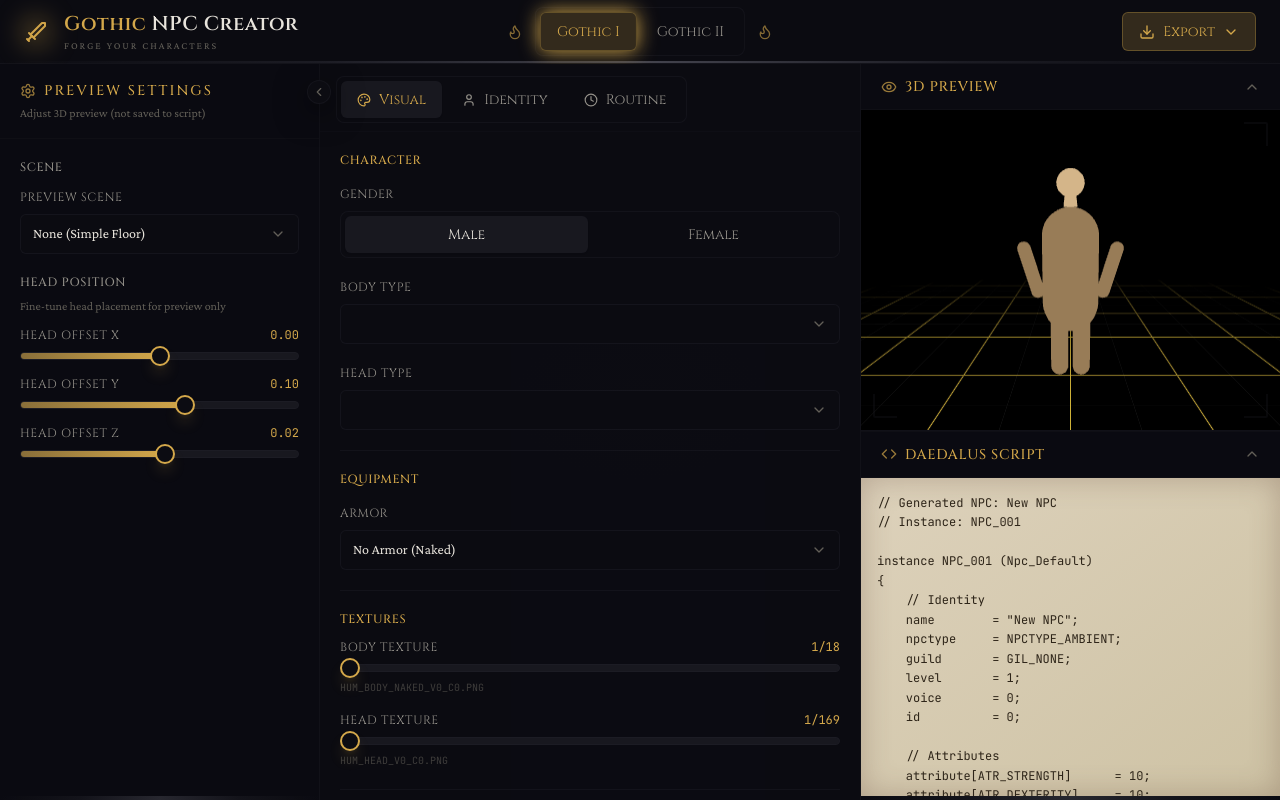
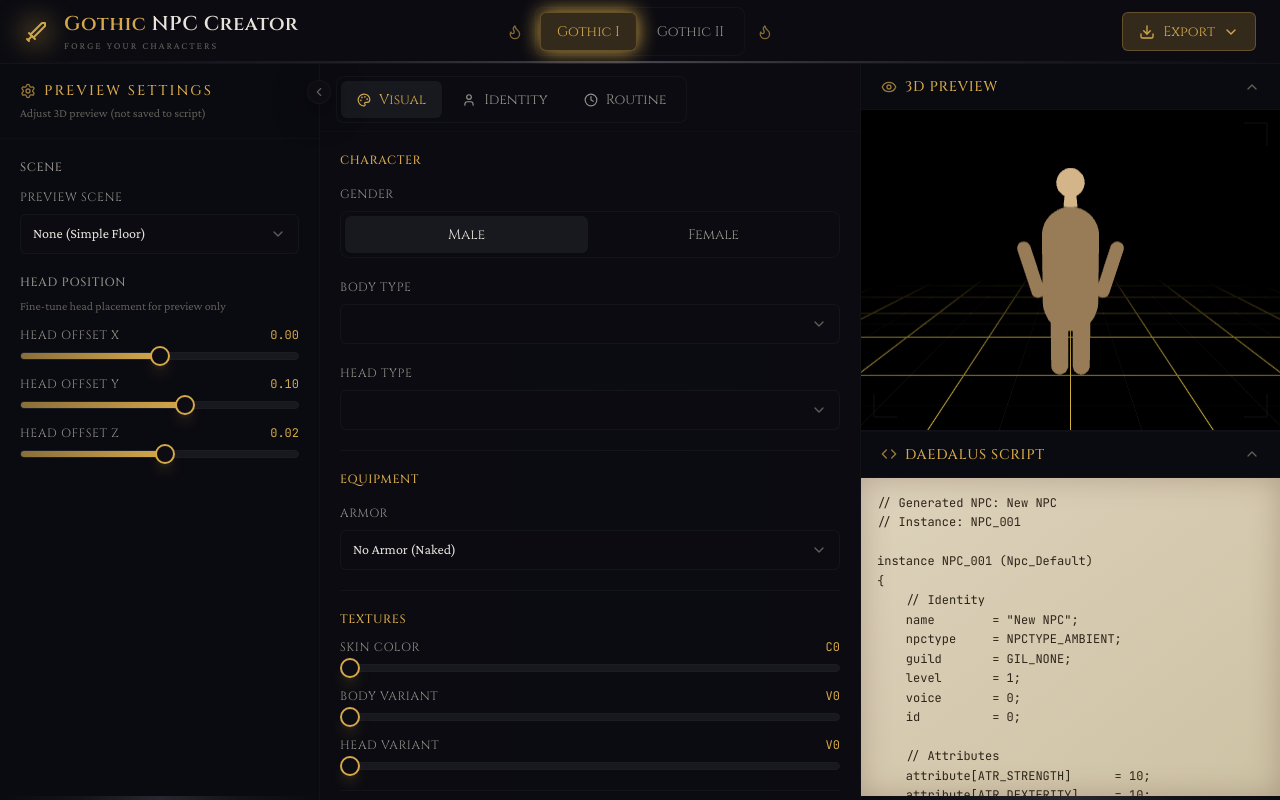
Before and after one commit to Vegolas/gothic-npc-maker, a React (Vite) app: page / in a window 1280 px wide. Built offline with nearby package versions, Linux system fonts and the light colour scheme; the HTML template or start-up script is replaced by a standard one.

Commit message:
Editor UX

```diff
--- a/src/components/editors/VisualEditor.tsx
+++ b/src/components/editors/VisualEditor.tsx
@@ -47,7 +47,6 @@
         </h3>
         <div className="space-y-4">
           <BodyTextureSelector />
-          <HeadTextureSelector />
         </div>
       </div>
 
--- a/src/components/selectors/TextureSelector.tsx
+++ b/src/components/selectors/TextureSelector.tsx
@@ -1,101 +1,165 @@
 import { useNPCStore } from '../../stores/npcStore'
-import { discoverBodyTextureFiles, discoverHeadTextureFiles } from '../../utils/assetDiscovery'
+import {
+  discoverBodyTextureFiles,
+  discoverHeadTextureFiles,
+  discoverAllSkinColors,
+  discoverBodyVariantsForSkinColor,
+  discoverHeadVariantsForSkinColor,
+  discoverSkinColorsForBodyVariant
+} from '../../utils/assetDiscovery'
 import { SliderNew } from '../ui/slider-new'
+import { useEffect } from 'react'
 
 /**
- * Body texture selector - file-based
- * Directly selects from discovered texture files
+ * Unified texture selector with smart filtering
+ * Approach: Skin Color first → filters Body/Head Variants
+ * This ensures only compatible combinations are shown
  */
-export function BodyTextureSelector() {
+export function TextureSelector() {
   const gameVersion = useNPCStore((state) => state.config.gameVersion)
   const gender = useNPCStore((state) => state.config.gender)
   const bodyMesh = useNPCStore((state) => state.config.bodyMesh)
+  const headMesh = useNPCStore((state) => state.config.headMesh)
   const bodyTextureFile = useNPCStore((state) => state.config.bodyTextureFile)
+  const headTextureFile = useNPCStore((state) => state.config.headTextureFile)
+  const bodyTextureVariant = useNPCStore((state) => state.config.bodyTexture)
+  const headTextureVariant = useNPCStore((state) => state.config.headTexture)
+  const skinColor = useNPCStore((state) => state.config.skinColor)
   const setBodyTextureFile = useNPCStore((state) => state.setBodyTextureFile)
+  const setHeadTextureFile = useNPCStore((state) => state.setHeadTextureFile)
+  const setBodyTextureVariant = useNPCStore((state) => state.setBodyTexture)
+  const setHeadTextureVariant = useNPCStore((state) => state.setHeadTexture)
+  const setSkinColor = useNPCStore((state) => state.setSkinColor)
 
-  const textureFiles = discoverBodyTextureFiles(bodyMesh, gameVersion, gender)
+  // G1 Female uses file-based selection
+  const isG1Female = gameVersion === 'g1' && gender === 'female'
 
-  // Find current index or default to 0
-  const currentIndex = bodyTextureFile
-    ? textureFiles.indexOf(bodyTextureFile)
-    : 0
-  const safeIndex = currentIndex >= 0 ? currentIndex : 0
+  if (isG1Female) {
+    const bodyTextureFiles = discoverBodyTextureFiles(bodyMesh, gameVersion, gender)
+    const headTextureFiles = discoverHeadTextureFiles(headMesh, gameVersion, gender)
 
-  const handleChange = (index: number) => {
-    const file = textureFiles[index]
-    setBodyTextureFile(file || null)
-  }
+    const bodyIndex = bodyTextureFile ? bodyTextureFiles.indexOf(bodyTextureFile) : 0
+    const safeBodyIndex = bodyIndex >= 0 ? bodyIndex : 0
 
-  if (textureFiles.length === 0) {
+    const headIndex = headTextureFile ? headTextureFiles.indexOf(headTextureFile) : 0
+    const safeHeadIndex = headIndex >= 0 ? headIndex : 0
+
     return (
-      <div className="text-xs text-text-muted">
-        No body textures found for {bodyMesh}
+      <div className="space-y-4">
+        {bodyTextureFiles.length > 0 ? (
+          <div className="space-y-2">
+            <SliderNew
+              label="Body Texture"
+              min={0}
+              max={bodyTextureFiles.length - 1}
+              step={1}
+              value={[safeBodyIndex]}
+              onValueChange={([value]) => setBodyTextureFile(bodyTextureFiles[value] || null)}
+              valueFormat={(v) => `${v + 1}/${bodyTextureFiles.length}`}
+            />
+            <TextureFileDisplay filename={bodyTextureFiles[safeBodyIndex]} />
+          </div>
+        ) : (
+          <div className="text-xs text-text-muted">No body textures found</div>
+        )}
+
+        {headTextureFiles.length > 0 ? (
+          <div className="space-y-2">
+            <SliderNew
+              label="Head Texture"
+              min={0}
+              max={headTextureFiles.length - 1}
+              step={1}
+              value={[safeHeadIndex]}
+              onValueChange={([value]) => setHeadTextureFile(headTextureFiles[value] || null)}
+              valueFormat={(v) => `${v + 1}/${headTextureFiles.length}`}
+            />
+            <TextureFileDisplay filename={headTextureFiles[safeHeadIndex]} />
+          </div>
+        ) : (
+          <div className="text-xs text-text-muted">No head textures found</div>
+        )}
       </div>
     )
   }
 
+  // Smart filtering approach: Skin Color → Body/Head Variants
+  const availableSkinColors = discoverAllSkinColors(gameVersion, gender)
+  const availableBodyVariants = discoverBodyVariantsForSkinColor(bodyMesh, skinColor, gameVersion, gender)
+  const availableHeadVariants = discoverHeadVariantsForSkinColor(headMesh, skinColor, gameVersion, gender)
+
+  // Auto-adjust if current selections are out of range
+  useEffect(() => {
+    if (availableSkinColors.length > 0 && !availableSkinColors.includes(skinColor)) {
+      setSkinColor(availableSkinColors[0])
+    }
+  }, [availableSkinColors, skinColor, setSkinColor])
+
+  useEffect(() => {
+    if (availableBodyVariants.length > 0 && !availableBodyVariants.includes(bodyTextureVariant)) {
+      setBodyTextureVariant(availableBodyVariants[0])
+    }
+  }, [availableBodyVariants, bodyTextureVariant, setBodyTextureVariant])
+
+  useEffect(() => {
+    if (availableHeadVariants.length > 0 && !availableHeadVariants.includes(headTextureVariant)) {
+      setHeadTextureVariant(availableHeadVariants[0])
+    }
+  }, [availableHeadVariants, headTextureVariant, setHeadTextureVariant])
+
+  if (availableSkinColors.length === 0) {
+    return <div className="text-xs text-text-muted">No textures found</div>
+  }
+
   return (
-    <div className="space-y-2">
+    <div className="space-y-4">
+      {/* Skin Color - Primary selector */}
       <SliderNew
-        label="Body Texture"
+        label="Skin Color"
         min={0}
-        max={textureFiles.length - 1}
+        max={availableSkinColors.length - 1}
         step={1}
-        value={[safeIndex]}
-        onValueChange={([value]) => handleChange(value)}
-        valueFormat={(v) => `${v + 1}/${textureFiles.length}`}
+        value={[availableSkinColors.indexOf(skinColor)]}
+        onValueChange={([index]) => setSkinColor(availableSkinColors[index])}
+        valueFormat={(index) => `C${availableSkinColors[index]}`}
       />
-      <TextureFileDisplay filename={textureFiles[safeIndex]} />
+
+      {/* Body Variant - Filtered by skin color */}
+      {availableBodyVariants.length > 0 && (
+        <SliderNew
+          label="Body Variant"
+          min={0}
+          max={availableBodyVariants.length - 1}
+          step={1}
+          value={[availableBodyVariants.indexOf(bodyTextureVariant)]}
+          onValueChange={([index]) => setBodyTextureVariant(availableBodyVariants[index])}
+          valueFormat={(index) => `V${availableBodyVariants[index]}`}
+        />
+      )}
+
+      {/* Head Variant - Filtered by skin color */}
+      {availableHeadVariants.length > 0 && (
+        <SliderNew
+          label="Head Variant"
+          min={0}
+          max={availableHeadVariants.length - 1}
+          step={1}
+          value={[availableHeadVariants.indexOf(headTextureVariant)]}
+          onValueChange={([index]) => setHeadTextureVariant(availableHeadVariants[index])}
+          valueFormat={(index) => `V${availableHeadVariants[index]}`}
+        />
+      )}
     </div>
   )
 }
 
-/**
- * Head texture selector - file-based
- * Directly selects from discovered texture files
- */
+// Keep these exports for backward compatibility
+export function BodyTextureSelector() {
+  return <TextureSelector />
+}
+
 export function HeadTextureSelector() {
-  const gameVersion = useNPCStore((state) => state.config.gameVersion)
-  const gender = useNPCStore((state) => state.config.gender)
-  const headMesh = useNPCStore((state) => state.config.headMesh)
-  const headTextureFile = useNPCStore((state) => state.config.headTextureFile)
-  const setHeadTextureFile = useNPCStore((state) => state.setHeadTextureFile)
-
-  const textureFiles = discoverHeadTextureFiles(headMesh, gameVersion, gender)
-
-  // Find current index or default to 0
-  const currentIndex = headTextureFile
-    ? textureFiles.indexOf(headTextureFile)
-    : 0
-  const safeIndex = currentIndex >= 0 ? currentIndex : 0
-
-  const handleChange = (index: number) => {
-    const file = textureFiles[index]
-    setHeadTextureFile(file || null)
-  }
-
-  if (textureFiles.length === 0) {
-    return (
-      <div className="text-xs text-text-muted">
-        No head textures found
-      </div>
-    )
-  }
-
-  return (
-    <div className="space-y-2">
-      <SliderNew
-        label="Head Texture"
-        min={0}
-        max={textureFiles.length - 1}
-        step={1}
-        value={[safeIndex]}
-        onValueChange={([value]) => handleChange(value)}
-        valueFormat={(v) => `${v + 1}/${textureFiles.length}`}
-      />
-      <TextureFileDisplay filename={textureFiles[safeIndex]} />
-    </div>
-  )
+  return null
 }
 
 /**
--- a/src/utils/assetDiscovery.ts
+++ b/src/utils/assetDiscovery.ts
@@ -165,6 +165,112 @@
   }
 
   return armors.sort((a, b) => a.name.localeCompare(b.name))
+}
+
+/**
+ * Discover available skin colors for a specific body variant
+ */
+export function discoverSkinColorsForBodyVariant(
+  bodyId: string,
+  variant: number,
+  gameVersion: GameVersion,
+  gender: Gender
+): number[] {
+  const skinColors = new Set<number>()
+
+  for (const [path] of Object.entries(textureFiles)) {
+    const info = parseTexturePath(path)
+    if (info &&
+        info.gameVersion === gameVersion &&
+        info.gender === gender &&
+        info.category === 'body' &&
+        info.variant === variant) {
+      const bodyBase = bodyId.replace(/\d+$/, '').replace(/_/g, '_')
+      const textureBase = info.baseName.replace(/_/g, '_')
+
+      if (textureBase.includes(bodyBase) || bodyBase.includes(textureBase)) {
+        skinColors.add(info.skinColor)
+      }
+    }
+  }
+
+  return Array.from(skinColors).sort((a, b) => a - b)
+}
+
+/**
+ * Discover available body variants for a specific skin color
+ */
+export function discoverBodyVariantsForSkinColor(
+  bodyId: string,
+  skinColor: number,
+  gameVersion: GameVersion,
+  gender: Gender
+): number[] {
+  const variants = new Set<number>()
+
+  for (const [path] of Object.entries(textureFiles)) {
+    const info = parseTexturePath(path)
+    if (info &&
+        info.gameVersion === gameVersion &&
+        info.gender === gender &&
+        info.category === 'body' &&
+        info.skinColor === skinColor) {
+      const bodyBase = bodyId.replace(/\d+$/, '').replace(/_/g, '_')
+      const textureBase = info.baseName.replace(/_/g, '_')
+
+      if (textureBase.includes(bodyBase) || bodyBase.includes(textureBase)) {
+        variants.add(info.variant)
+      }
+    }
+  }
+
+  return Array.from(variants).sort((a, b) => a - b)
+}
+
+/**
+ * Discover available head variants for a specific skin color
+ */
+export function discoverHeadVariantsForSkinColor(
+  headId: string,
+  skinColor: number,
+  gameVersion: GameVersion,
+  gender: Gender
+): number[] {
+  const variants = new Set<number>()
+
+  for (const [path] of Object.entries(textureFiles)) {
+    const info = parseTexturePath(path)
+    if (info &&
+        info.gameVersion === gameVersion &&
+        info.gender === gender &&
+        info.category === 'head' &&
+        info.skinColor === skinColor) {
+      variants.add(info.variant)
+    }
+  }
+
+  return Array.from(variants).sort((a, b) => a - b)
+}
+
+/**
+ * Get all available skin colors across all body and head textures
+ */
+export function discoverAllSkinColors(
+  gameVersion: GameVersion,
+  gender: Gender
+): number[] {
+  const skinColors = new Set<number>()
+
+  for (const [path] of Object.entries(textureFiles)) {
+    const info = parseTexturePath(path)
+    if (info &&
+        info.gameVersion === gameVersion &&
+        info.gender === gender) {
+      skinColors.add(info.skinColor)
+    }
+  }
+
+  return Array.from(skinColors).sort((a, b) => a - b)
 }
 
 /**
```
